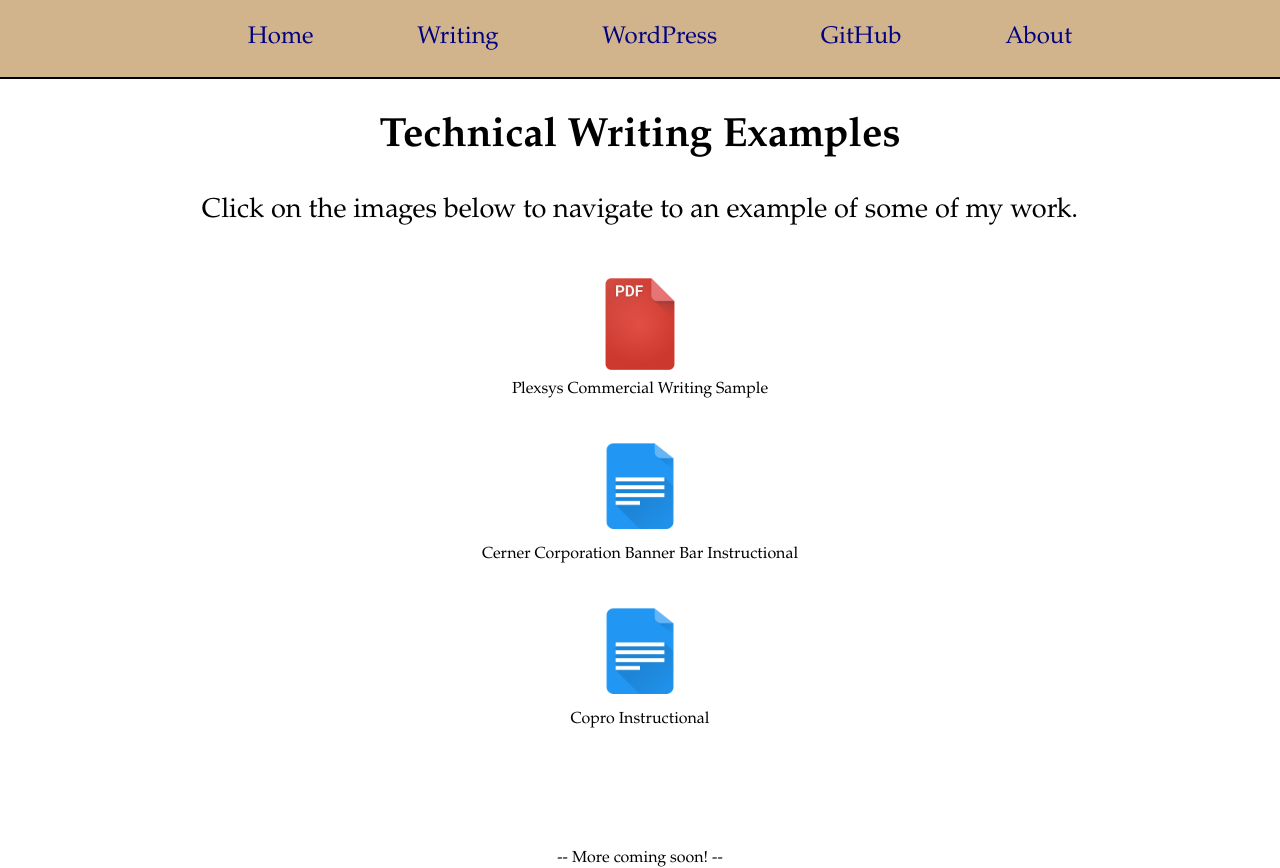
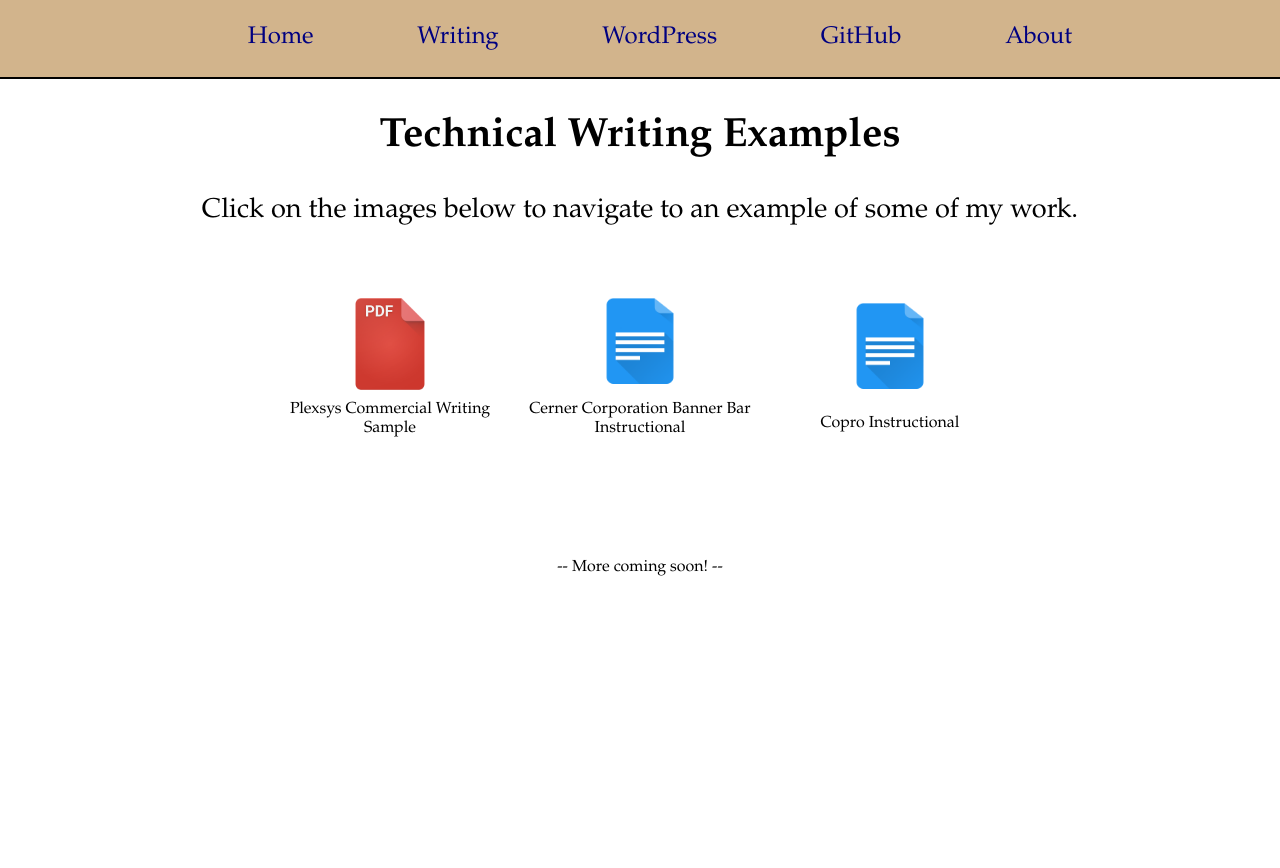
Before and after one commit to Hilgenta15/hilgenta15.github.io, a plain HTML site: page writing.html in a window 1280 px wide. After the commit the page ends 800 px from the top, so only its background shows below. Drawn offline with Linux system fonts and the light colour scheme.

Commit message:
Update styles.css

```diff
--- a/styles.css
+++ b/styles.css
@@ -97,9 +97,8 @@ html, body {
 
 
 .doc-layout {
-	display: inline;
-	flex-flow: row wrap;
-	align: center;
+	display: flex;
+	margin: auto;
 	padding-top: 20px;
 	max-width: 750px;
 }
```
Lines whose indentation alone changed are shown as unchanged.
